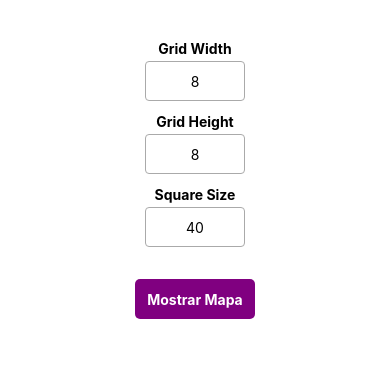
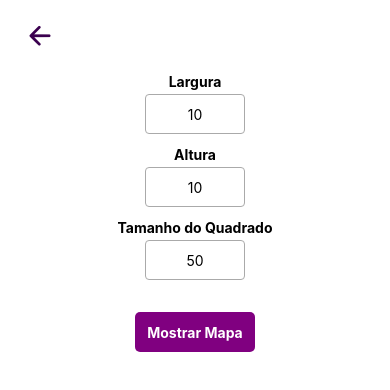
Before and after one commit to LarissaVassao/RPG-ETEC-Mobile, a React Native app: screen /Mapa in a window 390 px wide. Shown: the top 390 px of the page. Built offline with nearby package versions, Linux system fonts and the light colour scheme.

Commit message:
correções -M

```diff
--- a/App.js
+++ b/App.js
@@ -54,7 +54,7 @@ function Tabs(){
       }
     }}
     >
-      <Tab.Screen name= "TelaCampanha" component={TelaCampanha} options={{headerShown: false, tabBarShowLabel: false}}></Tab.Screen>
+      {/* <Tab.Screen name= "TelaCampanha" component={TelaCampanha} options={{headerShown: false, tabBarShowLabel: false}}></Tab.Screen> */}
       <Tab.Screen name= "ListaPersonagens" component={ListaPersonagens} options={{headerShown: false, tabBarShowLabel: false}}></Tab.Screen>
       <Tab.Screen name= "Mapa" component={Mapa} options={{headerShown: false, tabBarShowLabel: false}}></Tab.Screen>
 
--- a/src/telas/CadastrarPersonagem/index.js
+++ b/src/telas/CadastrarPersonagem/index.js
@@ -32,7 +32,7 @@ export default function CadastrarPersonagem({ navigation }) {
 
             <TouchableOpacity
                 style={styles.backButton}
-                onPress={() => navigation.navigate("TelaPrincipal")}
+                onPress={() => navigation.navigate("TelaCampanha")}
             >
                 <Ionicons name="arrow-back-outline" size={30} color="#3B004F" />
             </TouchableOpacity>
@@ -175,7 +175,7 @@ const styles = StyleSheet.create({
     },
     picker: {
         marginLeft: -5, // Compensa o padding interno do Picker
-        height: 40, // Altura consistente com os inputs
+        height: 50, // Altura consistente com os inputs
         color: '#333',
     },
     button: {
--- a/src/telas/Home/index.js
+++ b/src/telas/Home/index.js
@@ -32,7 +32,6 @@ export default function Home({ navigation }) {
 
       <TouchableOpacity
         style={styles.helpButton}
-        onPress={() => navigation.navigate("Tutorial")}
       >
         <Ionicons name="help-outline" size={40} color="#3B004F" />
       </TouchableOpacity>
--- a/src/telas/ListaPersonagens/index.js
+++ b/src/telas/ListaPersonagens/index.js
@@ -5,6 +5,12 @@ import { Ionicons } from '@expo/vector-icons';
 export default function ListaPersonagens({ navigation }) {
     return(
         <View style={styles.container}>
+          <TouchableOpacity
+                                   style={styles.backButton}
+                                   onPress={() => navigation.navigate("Home")}
+                               >
+                                   <Ionicons name="arrow-back-outline" size={30} color="#3B004F" />
+                     </TouchableOpacity>
             <TouchableOpacity
                 style={styles.botaoCriar}
                 onPress={() => navigation.navigate("CadastrarPersonagem")}
@@ -40,6 +46,12 @@ const styles = StyleSheet.create({
     backgroundColor: '#fff',
     alignItems: 'center',
   },
+  backButton: {
+    position: 'absolute',
+    top: 60,
+    left: 15,
+    zIndex: 1,
+},
   title: {
     fontSize: 20,
     fontWeight: '800',
--- a/src/telas/Mapa/index.js
+++ b/src/telas/Mapa/index.js
@@ -10,15 +10,17 @@ import {
   Animated,
   TouchableOpacity,
 } from 'react-native';
+import { Ionicons } from '@expo/vector-icons';
+
 
 const TOKEN_IMAGE = require('../../../assets/img/logo.png');
 
 export default function Mapa({ navigation }) {
   const [tokens, setTokens] = useState([]);
   const [showGrid, setShowGrid] = useState(false);
-  const [gridWidth, setGridWidth] = useState('8');
-  const [gridHeight, setGridHeight] = useState('8');
-  const [cellSize, setCellSize] = useState('40');
+  const [gridWidth, setGridWidth] = useState('10');
+  const [gridHeight, setGridHeight] = useState('10');
+  const [cellSize, setCellSize] = useState('50');
 
 const updateTokenPosition = (id, newX, newY) => {
   setTokens(prev =>
@@ -53,6 +55,12 @@ const updateTokenPosition = (id, newX, newY) => {
 
   return (
     <View style={styles.container}>
+      <TouchableOpacity
+                         style={styles.backButton}
+                         onPress={() => navigation.navigate("Home")}
+                     >
+                         <Ionicons name="arrow-back-outline" size={30} color="#3B004F" />
+           </TouchableOpacity>
       {!showGrid && (
         <Form
           gridWidth={gridWidth}
@@ -136,7 +144,7 @@ const Form = ({
 }) => {
   return (
     <View style={styles.formContainer}>
-      <Text style={styles.label}>Grid Width</Text>
+      <Text style={styles.label}>Largura</Text>
       <TextInput
         style={styles.input}
         value={gridWidth}
@@ -145,7 +153,7 @@ const Form = ({
         placeholder="e.g. 8"
       />
 
-      <Text style={styles.label}>Grid Height</Text>
+      <Text style={styles.label}>Altura</Text>
       <TextInput
         style={styles.input}
         value={gridHeight}
@@ -154,7 +162,7 @@ const Form = ({
         placeholder="e.g. 8"
       />
 
-      <Text style={styles.label}>Square Size</Text>
+      <Text style={styles.label}>Tamanho do Quadrado</Text>
       <TextInput
         style={styles.input}
         value={cellSize}
--- a/src/telas/Tutorial/index.js
+++ /dev/null
@@ -1,52 +0,0 @@
-import React, { useState } from 'react';
-import {  StyleSheet, Text, View, TouchableOpacity} from "react-native";
-import { Ionicons } from '@expo/vector-icons';
-
-export default function  Tutorial({ navigation }){
-    return(
-        <View style={styles.container}>
-           <TouchableOpacity
-                style={styles.backButton}
-                onPress={() => navigation.navigate("Home")}
-            >
-                <Ionicons name="arrow-back-outline" size={30} color="#3B004F" />
-            </TouchableOpacity>
-
-           <Text style={styles.title}>Lorem ipsum?</Text>
-           <Text style={styles.texto}>
-Maecenas tempus purus sit amet pretium dictum. Integer bibendum in ipsum eget venenatis. Vivamus eget orci est. Integer venenatis tortor ut volutpat scelerisque. Nunc laoreet magna semper neque bibendum venenatis. In hac habitasse platea dictumst. Nulla convallis purus in tempus commodo. Curabitur eget ornare tortor. Nullam tristique, nisl non aliquam finibus, enim neque aliquam erat, non fermentum nisi diam ac leo. Etiam luctus blandit nunc, vitae bibendum leo. Vestibulum ultrices fermentum mi, vitae suscipit libero fermentum sit amet. Nam purus orci, interdum facilisis mauris non, vulputate lobortis nunc. Suspendisse dolor libero, pretium vitae maximus lacinia, luctus vitae lacus.</Text>
-
-        </View>
-    )
-}
-
-const styles = StyleSheet.create({
-  container: {
-    flex: 1,
-    backgroundColor: '#fff',
-    alignItems: 'center',
-
-    padding: 50
-  },
-  texto: {
-    fontFamily: 'Comic-Sans',
-    fontSize: 40,
-    color: '#8465',
-  },
-  title: {
-    fontSize: 26,
-    fontWeight: '800',
-    color: '#623372',
-    marginBottom: 30,
-    textAlign: 'center',
-  },
-  backButton: {
-    position: 'absolute',
-    top: 15,
-    left: 15,
-    zIndex: 1,
-},
-    texto:{
-      textAlign: 'justify'
-    }
-});
```
